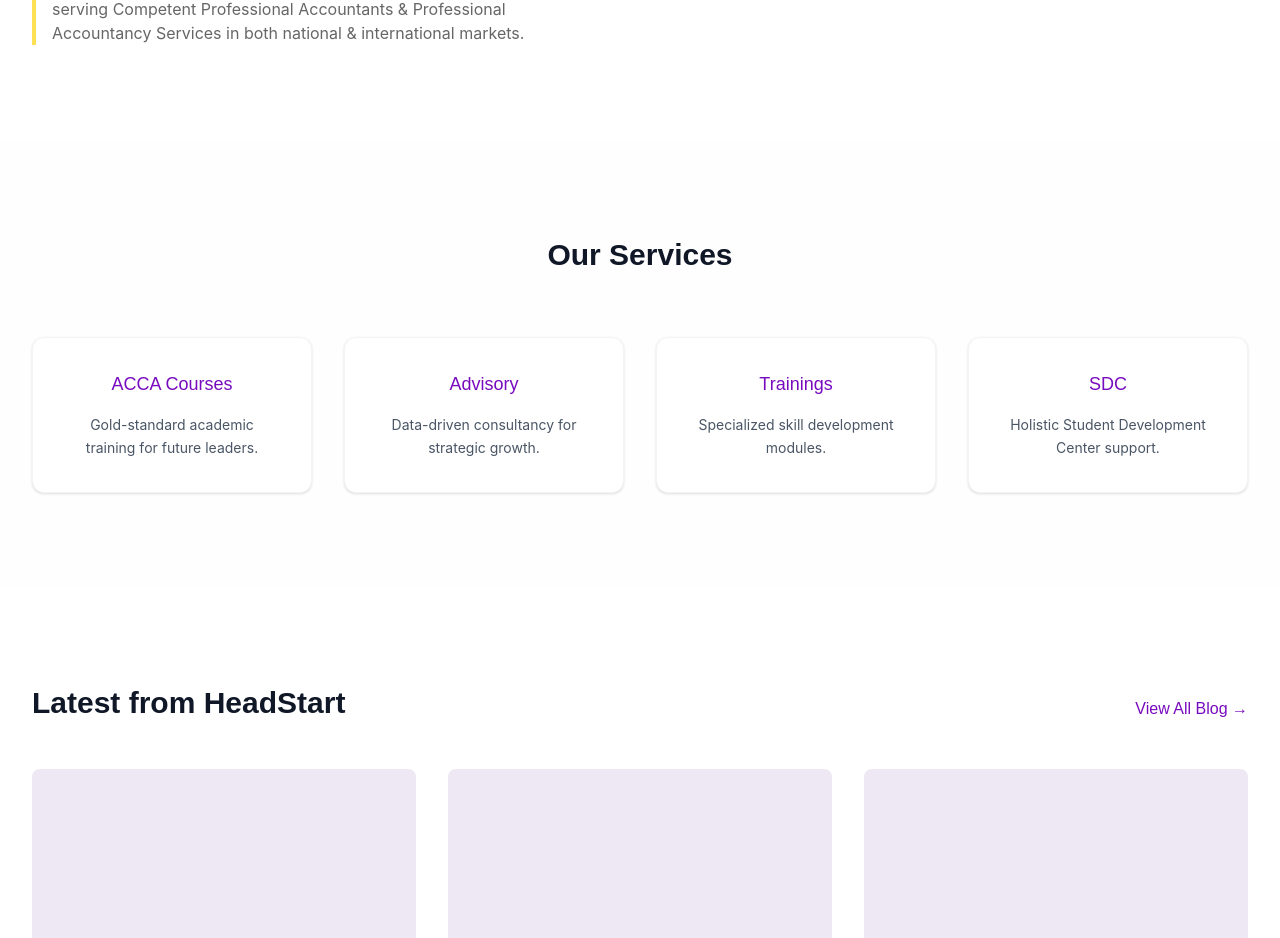
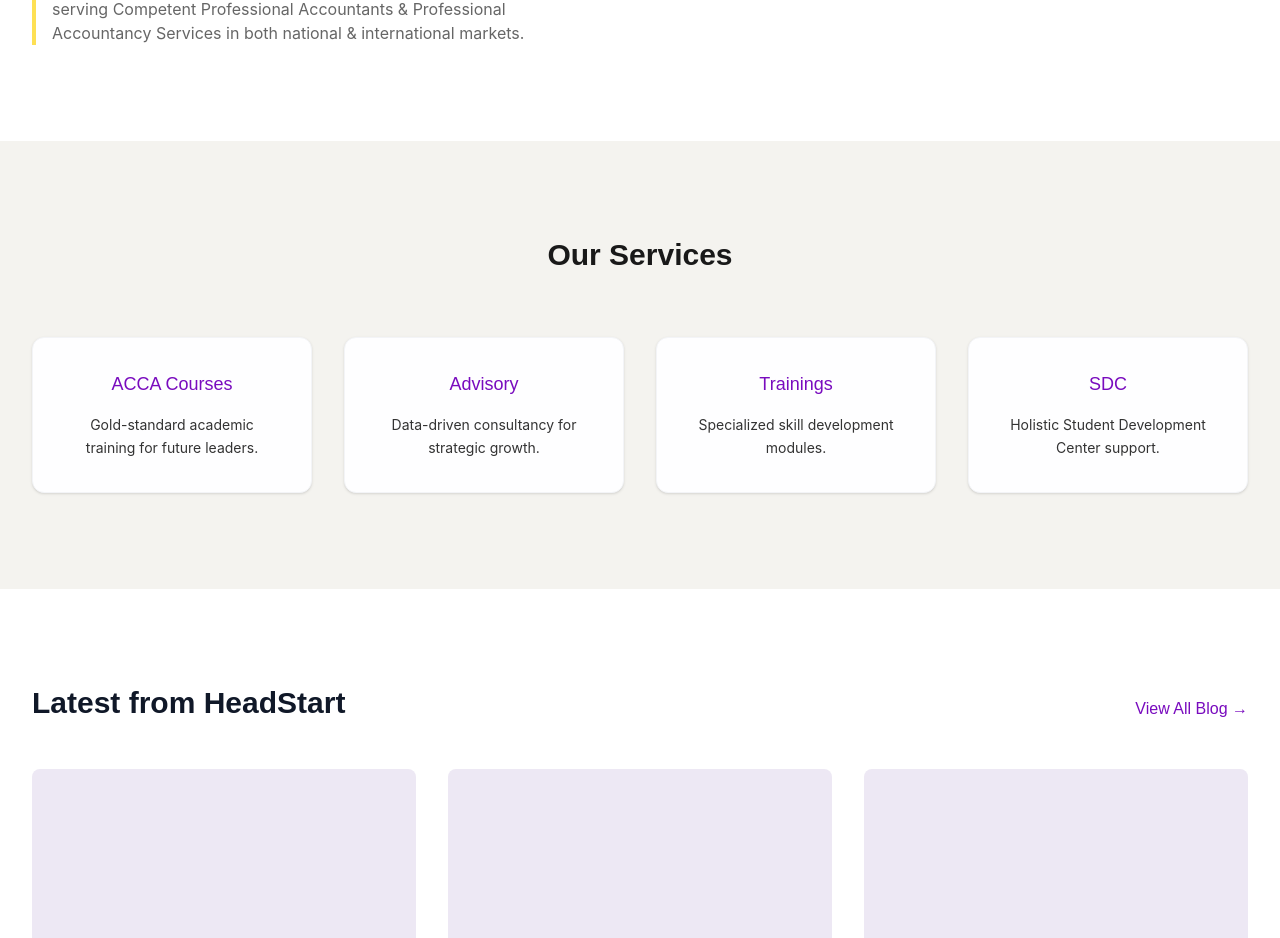
Before and after one commit to corebit-bd/headstart, a Next.js app in the folder frontend/: page / in a window 1280 px wide. Shown: the part 1453-2391 px from the top of the page. Built offline with nearby package versions, Linux system fonts and the light colour scheme.

Commit message:
feature : Created 'Services' Section of 'Home' User Interface Component

```diff
--- a/frontend/src/components/home/Services.tsx
+++ b/frontend/src/components/home/Services.tsx
@@ -10,21 +10,21 @@
 
 export default function Services() {
   return (
-    <section className="bg-brand-grey-50 py-24">
+    <section className="bg-brand-gold-50 py-24">
       <div className="mx-auto max-w-7xl px-4 sm:px-6 lg:px-8 text-center">
-        <h2 className="font-heading text-3xl font-bold text-gray-900">
+        <h2 className="font-heading text-3xl font-bold text-black-900">
           Our Services
         </h2>
         <div className="mt-16 grid sm:grid-cols-2 lg:grid-cols-4 gap-8">
           {services.map((s) => (
             <div
               key={s.name}
-              className="rounded-xl bg-white p-8 shadow-sm border border-brand-grey-1000 hover:border-brand-purple-300 transition-colors"
+              className="rounded-xl bg-brand-grey-50 p-8 shadow-sm border border-brand-grey-1000 hover:border-brand-gold-300 hover:bg-brand-gold-900 transition-colors"
             >
-              <h3 className="font-heading text-lg font-medium text-brand-purple-1000">
+              <h3 className="font-heading text-lg font-extrabold text-brand-purple-1000">
                 {s.name}
               </h3>
-              <p className="mt-4 font-body text-sm text-gray-600 leading-relaxed">
+              <p className="mt-4 font-body text-sm text-black-800 leading-relaxed">
                 {s.desc}
               </p>
             </div>
```
